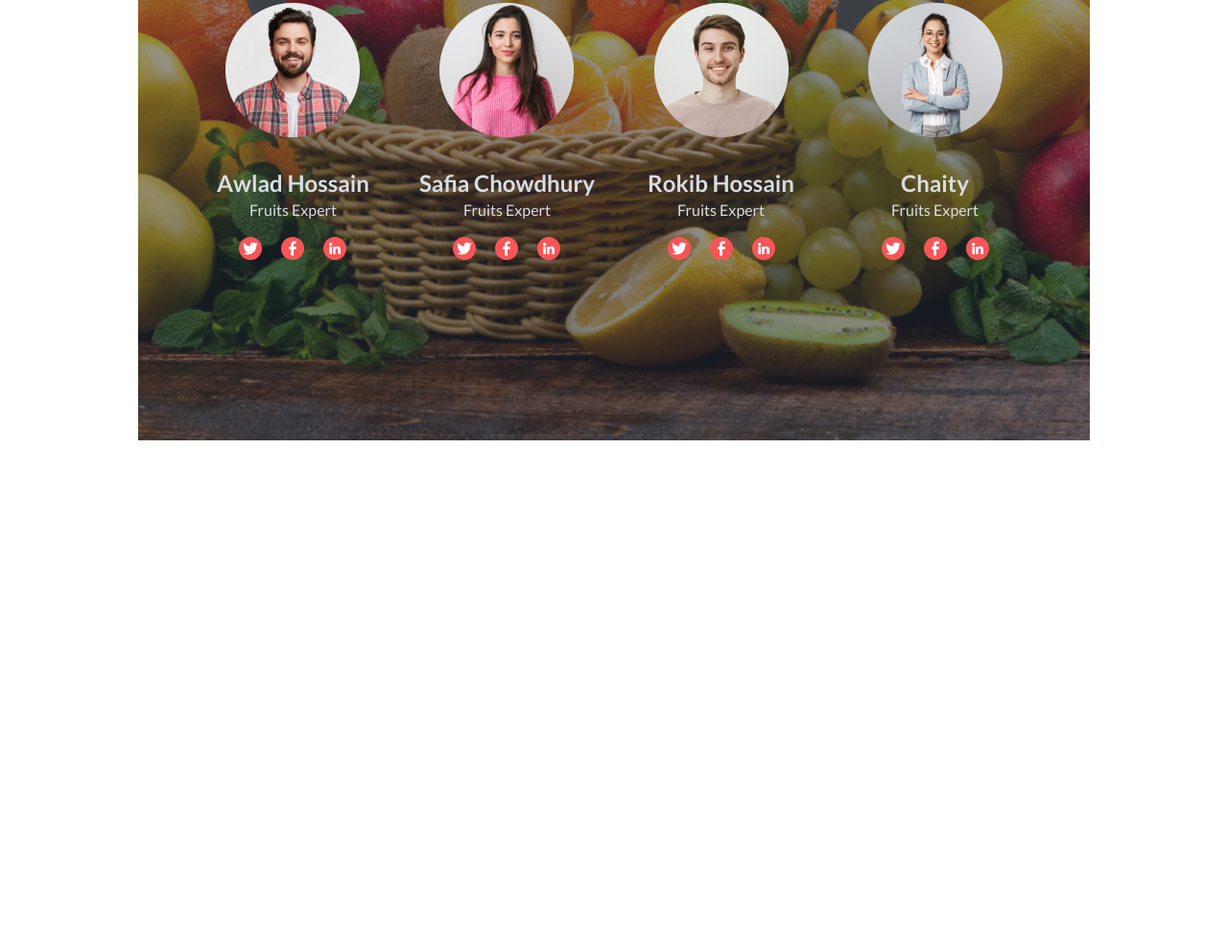
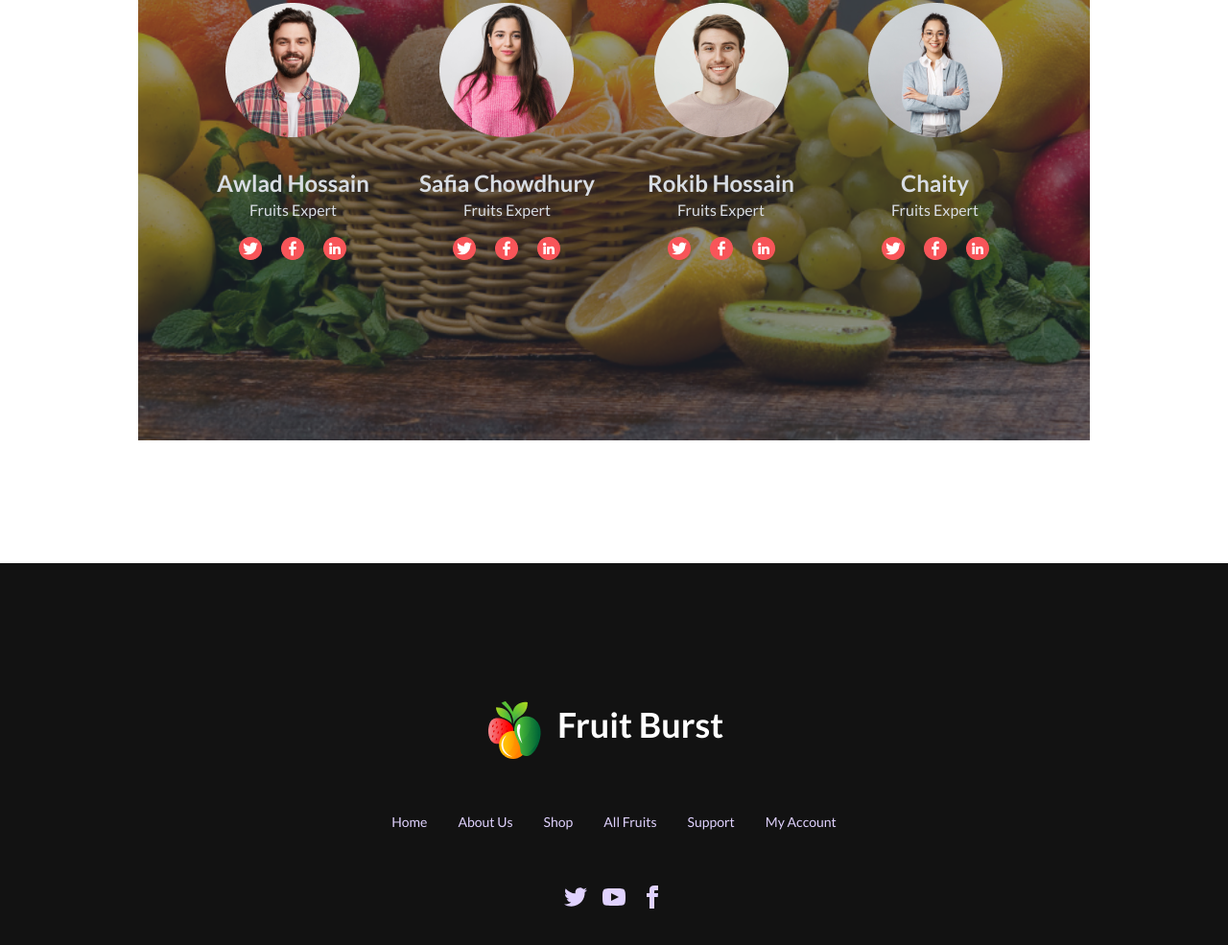
Before and after one commit to MDJahid52/fruit-brust, a plain HTML site: page index.html in a window 1280 px wide. Shown: the part 2100-3085 px from the top of the page at 96% size. Before the commit the page ends 2559 px from the top, so only its background shows below. Drawn offline with nearby package versions, Linux system fonts and the light colour scheme.

Commit message:
footer section

```diff
--- a/index.html
+++ b/index.html
@@ -25,6 +25,7 @@
                     colors: {
                         clifford: '#da373d',
                         'primary-color': '#F85559',
+                        'footer-color': '#121212;',
                     }
                 }
             }
@@ -32,8 +33,8 @@
     </script>
 </head>
 
-<body class="font-lato lg:mx-36">
-    <header>
+<body class="font-lato">
+    <header class="lg:mx-36">
         <nav class="">
             <div class="navbar bg-primary-color rounded-full px-5 lg:mb-10">
                 <div class="navbar-start hidden lg:flex">
@@ -139,7 +140,7 @@
             </div>
         </div>
     </header>
-    <main>
+    <main class="lg:mx-36">
         <!-- count down section -->
         <section class="mt-24">
             <div class="flex justify-between gap-5">
@@ -418,8 +419,34 @@
             </div>
         </section>
     </main>
-    <footer>
-
+    <footer class="footer footer-center p-10 bg-footer-color text-primary-content mt-32 pt-36">
+            <div>
+                <div class="flex">
+                    <div>
+                        <img src="images/logo.png" alt="">
+                    </div>
+                    <div>
+                        <a class="btn btn-ghost normal-case text-4xl font-bold text-white">Fruit Burst</a>
+                    </div>
+                </div>
+            </div>
+            <div>
+                <ul class="menu menu-horizontal lg:menu-horizontal rounded-box">
+                    <li><a>Home</a></li>
+                    <li><a>About Us</a></li>
+                    <li><a>Shop</a></li>
+                    <li><a>All Fruits</a></li>
+                    <li><a>Support</a></li>
+                    <li><a>My Account</a></li>
+                  </ul>
+            </div>
+            <div>
+              <div class="grid grid-flow-col gap-4">
+                <a><svg xmlns="http://www.w3.org/2000/svg" width="24" height="24" viewBox="0 0 24 24" class="fill-current"><path d="M24 4.557c-.883.392-1.832.656-2.828.775 1.017-.609 1.798-1.574 2.165-2.724-.951.564-2.005.974-3.127 1.195-.897-.957-2.178-1.555-3.594-1.555-3.179 0-5.515 2.966-4.797 6.045-4.091-.205-7.719-2.165-10.148-5.144-1.29 2.213-.669 5.108 1.523 6.574-.806-.026-1.566-.247-2.229-.616-.054 2.281 1.581 4.415 3.949 4.89-.693.188-1.452.232-2.224.084.626 1.956 2.444 3.379 4.6 3.419-2.07 1.623-4.678 2.348-7.29 2.04 2.179 1.397 4.768 2.212 7.548 2.212 9.142 0 14.307-7.721 13.995-14.646.962-.695 1.797-1.562 2.457-2.549z"></path></svg></a>
+                <a><svg xmlns="http://www.w3.org/2000/svg" width="24" height="24" viewBox="0 0 24 24" class="fill-current"><path d="M19.615 3.184c-3.604-.246-11.631-.245-15.23 0-3.897.266-4.356 2.62-4.385 8.816.029 6.185.484 8.549 4.385 8.816 3.6.245 11.626.246 15.23 0 3.897-.266 4.356-2.62 4.385-8.816-.029-6.185-.484-8.549-4.385-8.816zm-10.615 12.816v-8l8 3.993-8 4.007z"></path></svg></a>
+                <a><svg xmlns="http://www.w3.org/2000/svg" width="24" height="24" viewBox="0 0 24 24" class="fill-current"><path d="M9 8h-3v4h3v12h5v-12h3.642l.358-4h-4v-1.667c0-.955.192-1.333 1.115-1.333h2.885v-5h-3.808c-3.596 0-5.192 1.583-5.192 4.615v3.385z"></path></svg></a>
+              </div>
+            </div>
     </footer>
 </body>
 
```
